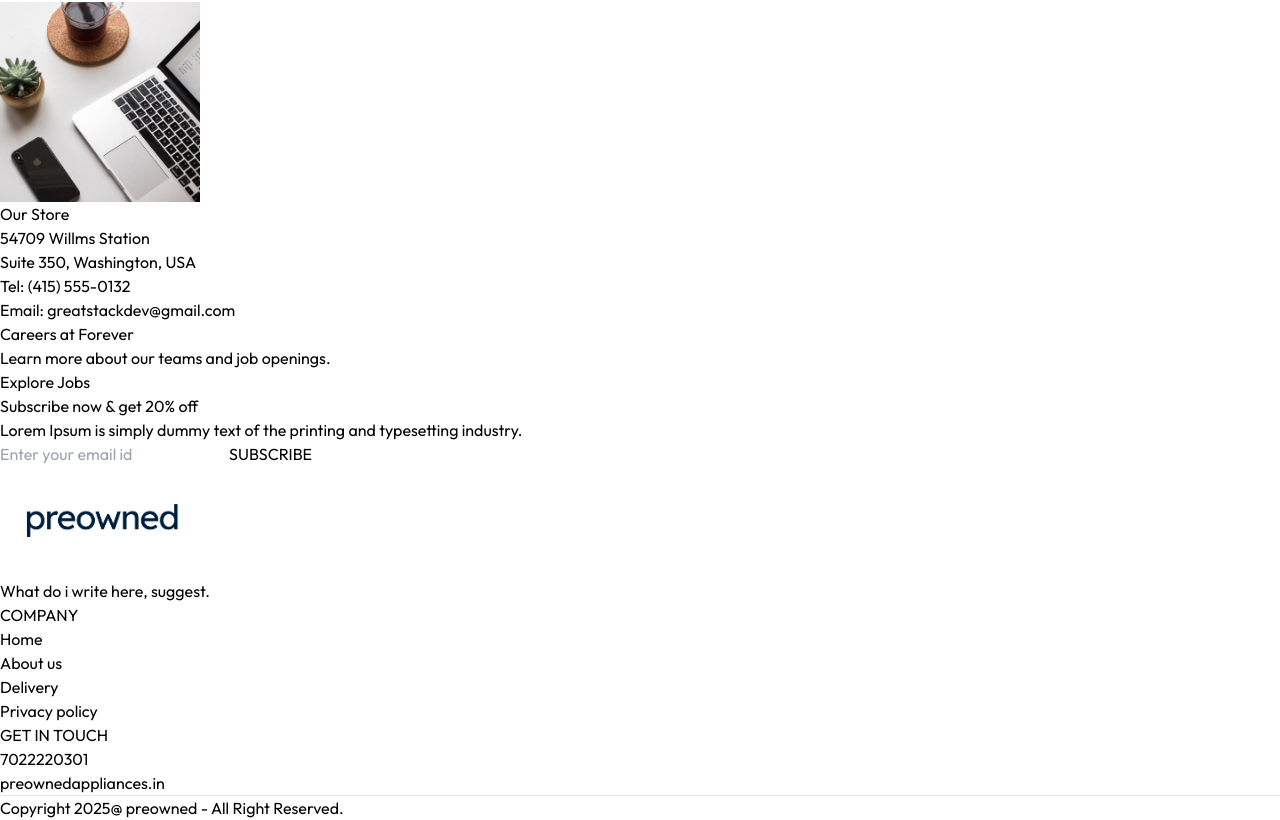
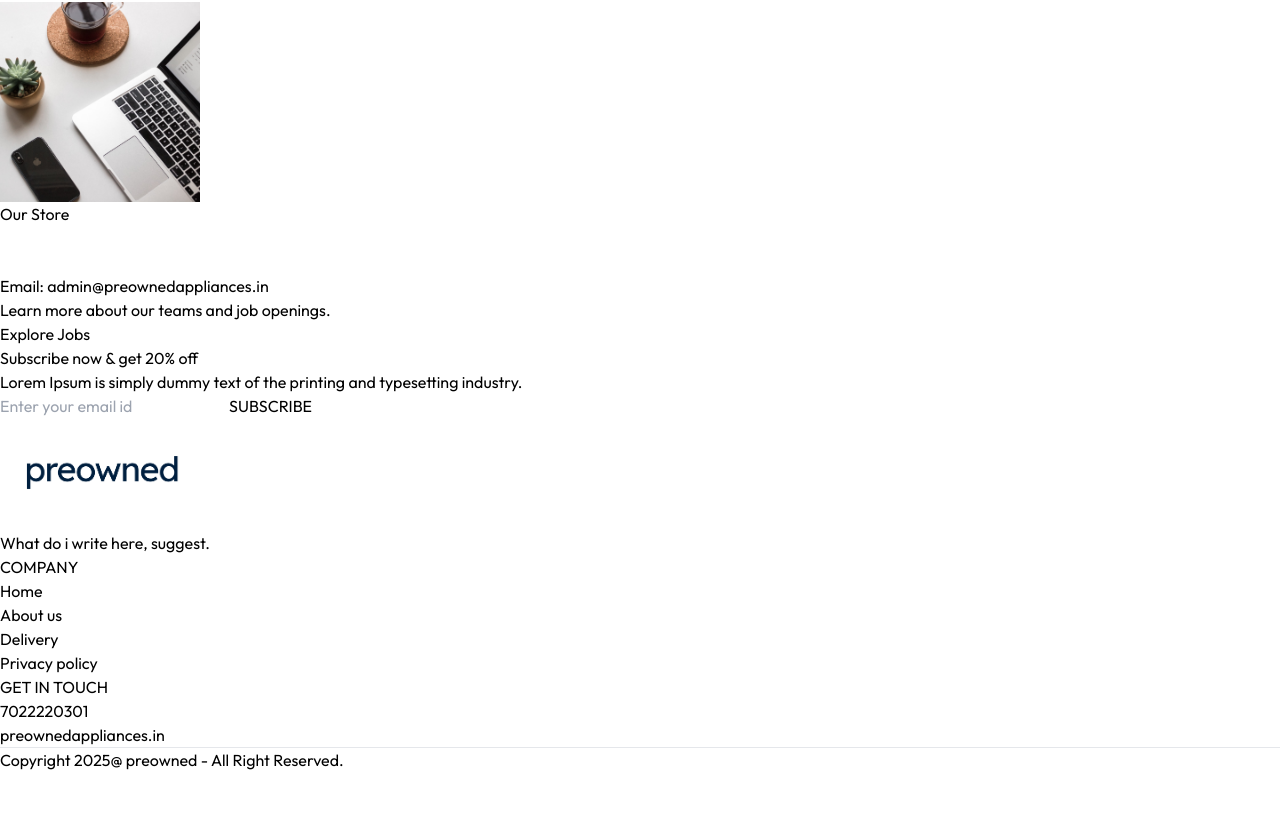
Before and after one commit to vishalkalita/preownedgit, a React (Vite) app in the folder frontend/: page /contact in a window 1280 px wide. Shown: the part 1537-2357 px from the top of the page. After the commit the page ends 2309 px from the top, so only its background shows below. Built offline with nearby package versions, Linux system fonts and the light colour scheme.

Commit message:
Update Contact.jsx

```diff
--- a/frontend/src/pages/Contact.jsx
+++ b/frontend/src/pages/Contact.jsx
@@ -8,23 +8,22 @@ const Contact = () => {
     <div>
 
       <div className='text-center text-2xl pt-10 border-t'>
-        <Title text1={'CONTACT'} text2={'US'} />
+          <Title text1={'CONTACT'} text2={'US'} />
       </div>
 
       <div className='my-10 flex flex-col justify-center md:flex-row gap-10 mb-28'>
         <img className='w-full md:max-w-[480px]' src={assets.contact_img} alt="" />
         <div className='flex flex-col justify-center items-start gap-6'>
-          <p className=' font-semibold text-xl text-gray-600'>Our Store</p>
-          <p className=' text-gray-500'>54709 Willms Station <br /> Suite 350, Washington, USA</p>
-          <p className=' text-gray-500'>Tel: (415) 555-0132 <br /> Email: greatstackdev@gmail.com</p>
-          <p className=' font-semibold text-xl text-gray-600'>Careers at Forever</p>
+          <p className='font-semibold text-xl text-gray-600'>Our Store</p>
+          <p className=' text-gray-500'> <br /> </p>
+          <p className=' text-gray-500'> <br /> Email: admin@preownedappliances.in</p>
+          <p className='font-semibold text-xl text-gray-600'></p>
           <p className=' text-gray-500'>Learn more about our teams and job openings.</p>
           <button className='border border-black px-8 py-4 text-sm hover:bg-black hover:text-white transition-all duration-500'>Explore Jobs</button>
         </div>
       </div>
 
-      <NewsletterBox />
-
+      <NewsletterBox/>
     </div>
   )
 }
```
